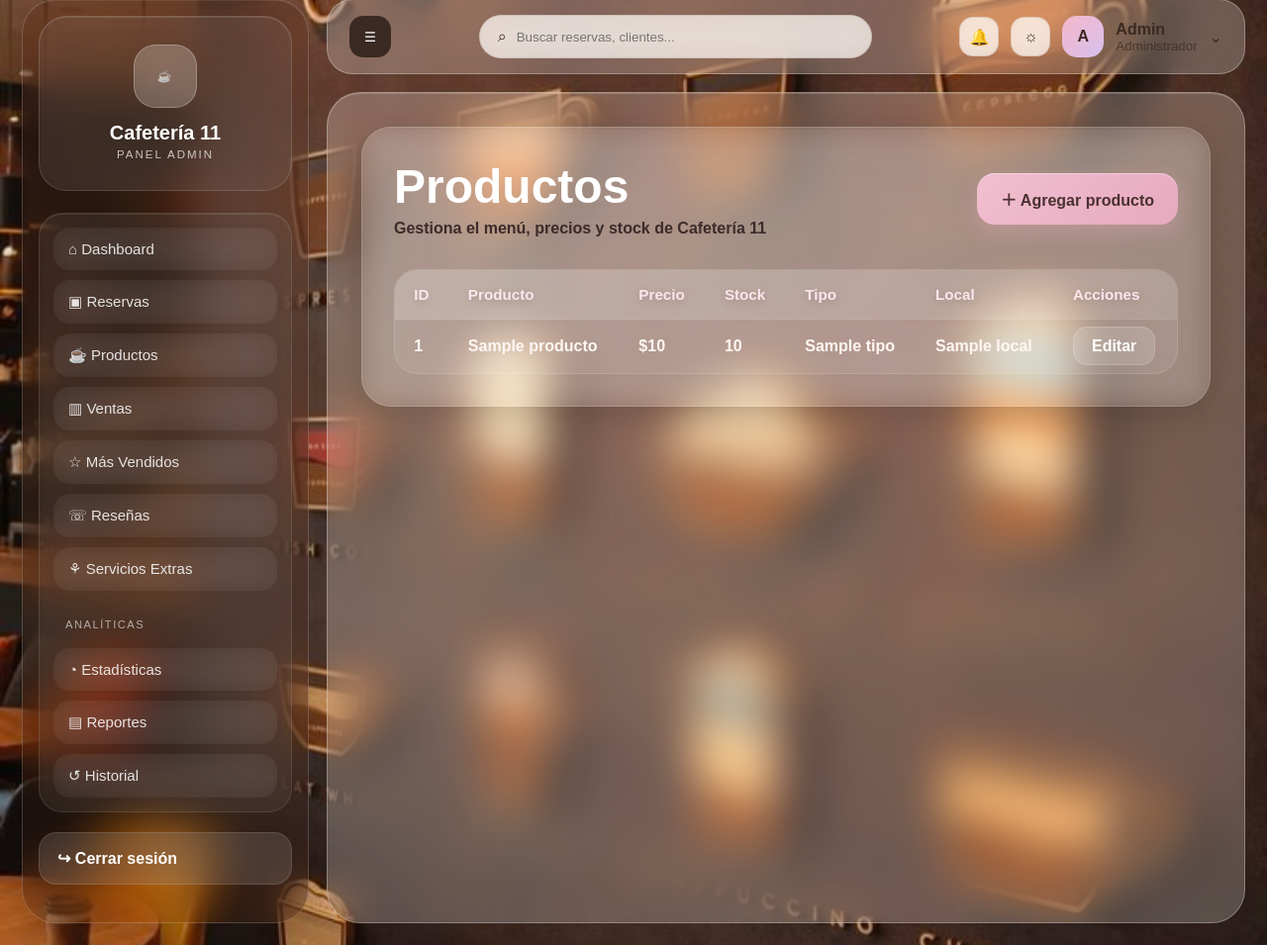
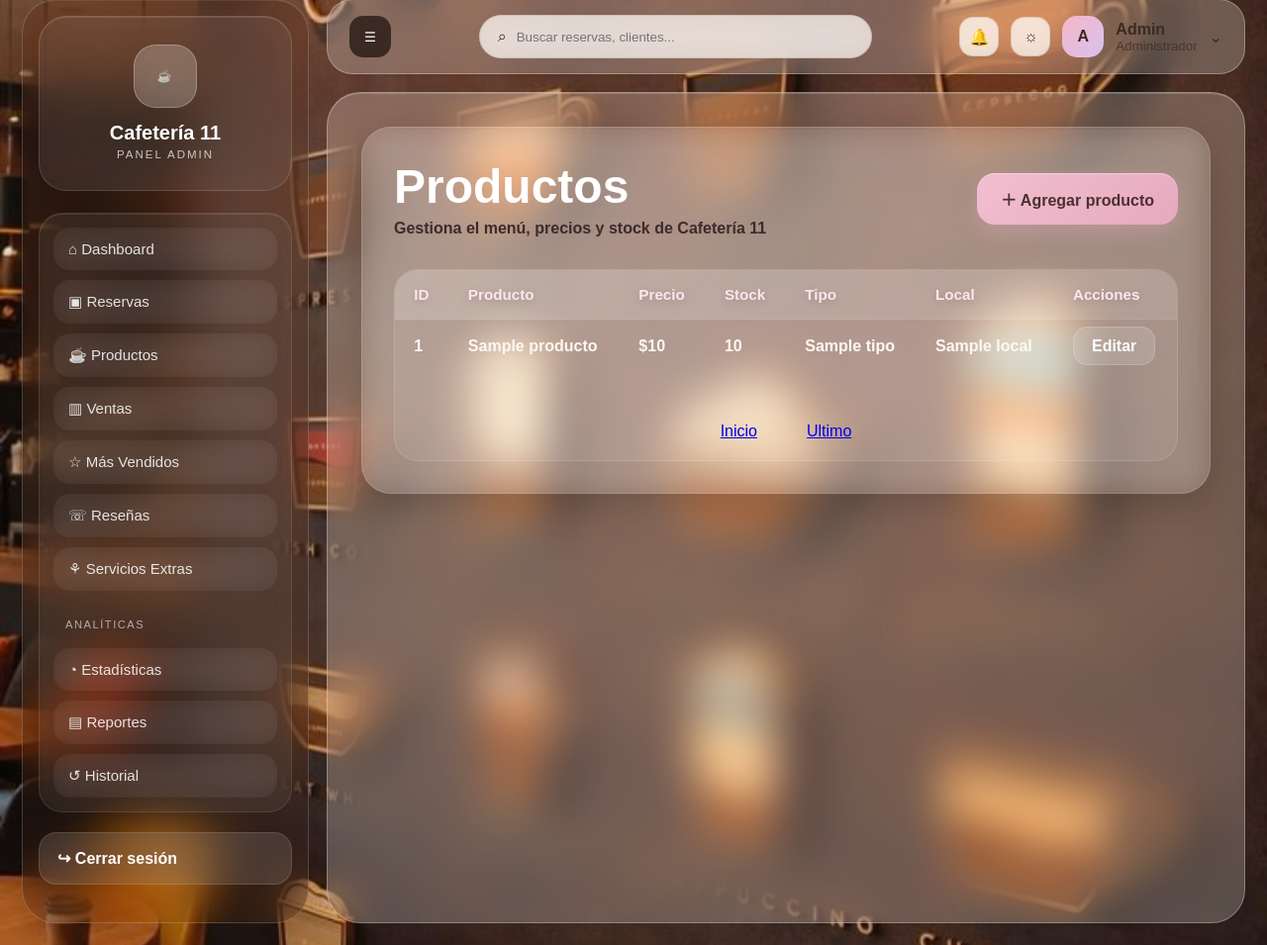
Before and after one commit to santiagoriost/Proyecto-final-integrador-IDS, a Flask app: page /dashboard/productos/ in a window 1280 px wide. Shown: the part 23-978 px from the top of the page at 99% size. Run offline with Flask 3, Linux system fonts and the light colour scheme; a database or web service that is not in the repository returns one stand-in record (values such as "Sample title"); data that the repository does not hold is empty.

Commit message:
Vuelvo a integrar los links de HATEOS

```diff
--- a/frontend/static/styles/dashboard_productos.css
+++ b/frontend/static/styles/dashboard_productos.css
@@ -149,3 +149,12 @@
 .productos-paginacion a:hover{
     background: rgba(255,255,255,0.20);
 }
+
+.contenedor_paginacion{
+    display: flex;
+    flex-direction: row;
+    justify-content: center;
+    margin-top: 50px;
+    margin-bottom: 20px;
+    gap: 50px;
+}
--- a/frontend/templates/dashboard_productos.html
+++ b/frontend/templates/dashboard_productos.html
@@ -51,6 +51,25 @@
                 {% endfor %}
             </tbody>
         </table>
+    {% if links %}
+        <div class="contenedor_paginacion">
+            {% if links._first %}
+                <a href="{{url_for('dashboard.dashboard_productos')}}?_limit=10&_offset=0" class="btn_pag">Inicio</a>
+            {% endif %}
+
+            {% if links._prev %}
+                <a href="{{url_for('dashboard.dashboard_productos')}}?{{links._prev.href.split('?')[1]}}" class="btn_pag">Anterior</a>
+            {% endif %}
+
+            {% if links._next %}
+                <a href="{{url_for('dashboard.dashboard_productos')}}?{{links._next.href.split('?')[1]}}" class="btn_pag">Siguiente</a>
+            {% endif %}
+
+            {% if links._last %}
+                <a href="{{url_for('dashboard.dashboard_productos')}}?{{links._last.href.split('?')[1]}}" class="btn_pag">Ultimo</a>
+            {% endif %}
+        </div>
+    {% endif %}
     </div>
 
 </section>
```
